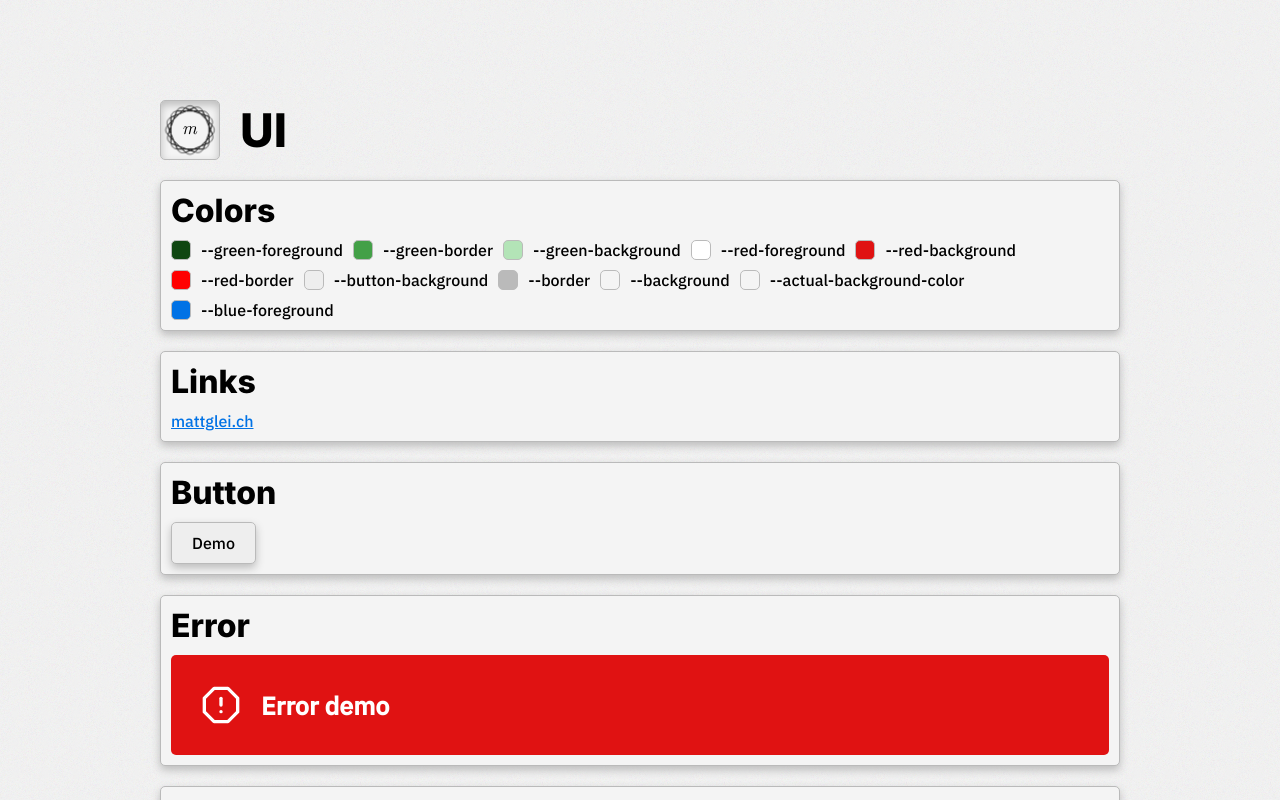
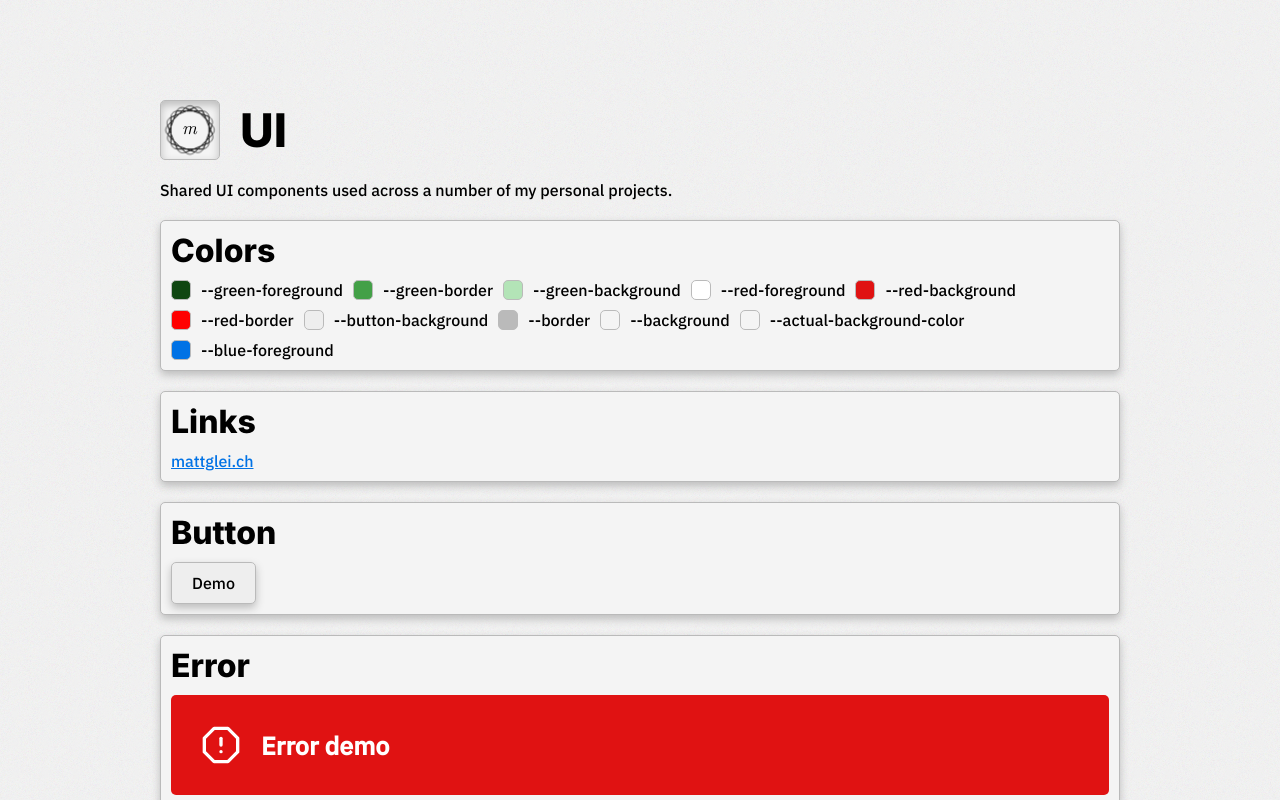
Before and after one commit to gleich/ui, a SvelteKit app: page / in a window 1280 px wide. Shown: the top 800 px of the page. Built offline with nearby package versions, Linux system fonts and the light colour scheme.

Commit message:
docs: update description
Signed-off-by: Matt Gleich <git@mattglei.ch>

```diff
--- a/src/routes/+page.svelte
+++ b/src/routes/+page.svelte
@@ -8,7 +8,10 @@
 	import Color from './color.svelte';
 </script>
 
-<DynamicHead title="gleich/ui" description="Matt Gleich's UI component library for Svelte" />
+<DynamicHead
+	title="gleich/ui"
+	description="Shared UI components used across a number of my personal projects."
+/>
 
 <main>
 	<div class="title">
@@ -18,6 +21,8 @@
 
 		<h1>UI</h1>
 	</div>
+
+	<p class="description">Shared UI components used across a number of my personal projects.</p>
 
 	<section>
 		<h2>Colors</h2>
@@ -108,6 +113,10 @@
 		margin-bottom: 10px;
 	}
 
+	.description {
+		margin-top: 20px;
+	}
+
 	.logo {
 		width: 60px;
 		height: 60px;
```
Also changed, not shown: 1 other file (tests, documents, lock files or other folders).
